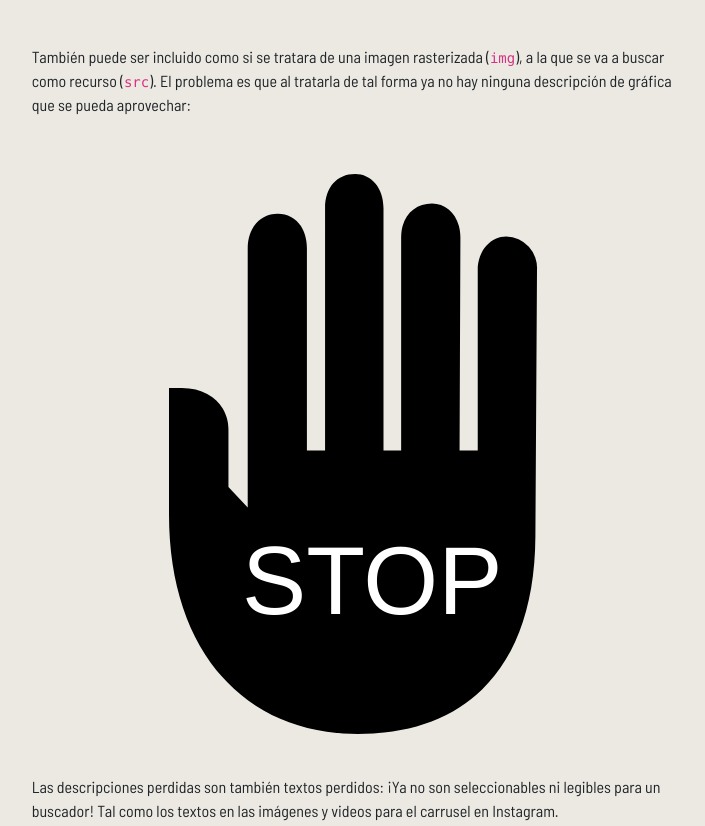
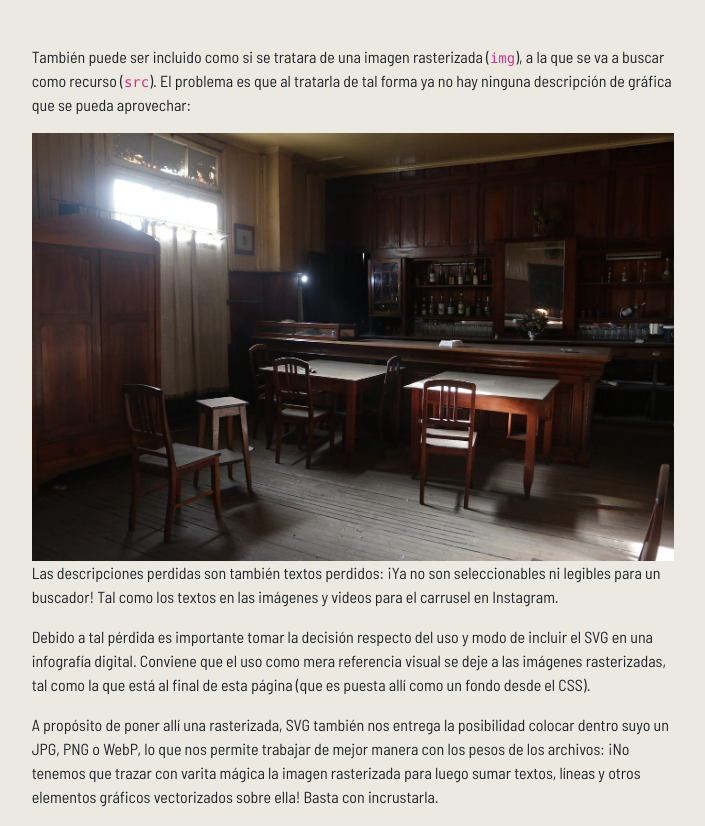
Before and after one commit to TamaraCarol/Clase_2, a plain HTML site: page index.html in a window 1280 px wide. Shown: the part 2824-3650 px from the top of the page, without its empty margins (287-992 px from the left). Drawn offline with nearby package versions, Linux system fonts and the light colour scheme.

Commit message:
Update index.html

```diff
--- a/index.html
+++ b/index.html
@@ -126,7 +126,7 @@
 
                     <p>También puede ser incluido como si se tratara de una imagen rasterizada (<code>img</code>), a la que se va a buscar como recurso (<code>src</code>). El problema es que al tratarla de tal forma ya no hay ninguna descripción de gráfica que se pueda aprovechar:</p>
 
-                    <img src="img/alto.svg" />
+                    <img src="img/imagen interior HC.jpg" />
 
                     <p>Las descripciones perdidas son también textos perdidos: ¡Ya no son seleccionables ni legibles para un buscador! Tal como los textos en las imágenes y videos para el carrusel en Instagram.</p>
 
```
